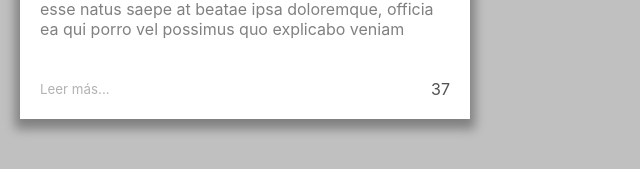
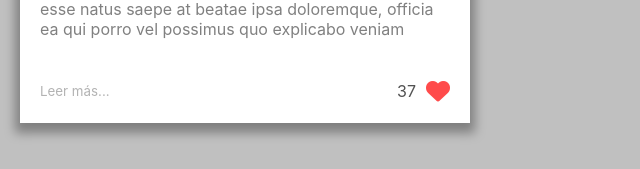
Before and after one commit to yanirafr/ejercicios-de-adalab, a React (Create React App) app in the folder Module-3/3.1/3.2/3.2-1/: page / in a window 1280 px wide. Shown: the part 361-530 px from the top of the page, without its empty margins (0-640 px from the left). Built offline with nearby package versions, Linux system fonts and the light colour scheme.

Commit message:
add footer icon and clean code

```diff
--- a/Module-3/3.1/3.2/3.2-1/public/index.html
+++ b/Module-3/3.1/3.2/3.2-1/public/index.html
@@ -3,41 +3,18 @@
   <head>
     <meta charset="utf-8" />
     <link rel="icon" href="%PUBLIC_URL%/favicon.ico" />
+    <script src="https://kit.fontawesome.com/1953876c10.js" crossorigin="anonymous"></script>
     <meta name="viewport" content="width=device-width, initial-scale=1" />
     <meta name="theme-color" content="#000000" />
     <meta
       name="description"
       content="Web site created using create-react-app"
     />
-    <link rel="apple-touch-icon" href="%PUBLIC_URL%/logo192.png" />
-    <!--
-      manifest.json provides metadata used when your web app is installed on a
-      user's mobile device or desktop. See https://developers.google.com/web/fundamentals/web-app-manifest/
-    -->
     <link rel="manifest" href="%PUBLIC_URL%/manifest.json" />
-    <!--
-      Notice the use of %PUBLIC_URL% in the tags above.
-      It will be replaced with the URL of the `public` folder during the build.
-      Only files inside the `public` folder can be referenced from the HTML.
-
-      Unlike "/favicon.ico" or "favicon.ico", "%PUBLIC_URL%/favicon.ico" will
-      work correctly both with client-side routing and a non-root public URL.
-      Learn how to configure a non-root public URL by running `npm run build`.
-    -->
     <title>React App</title>
   </head>
   <body>
     <noscript>You need to enable JavaScript to run this app.</noscript>
     <div id="root"></div>
-    <!--
-      This HTML file is a template.
-      If you open it directly in the browser, you will see an empty page.
-
-      You can add webfonts, meta tags, or analytics to this file.
-      The build step will place the bundled scripts into the <body> tag.
-
-      To begin the development, run `npm start` or `yarn start`.
-      To create a production bundle, use `npm run build` or `yarn build`.
-    -->
-  </body>
+    </body>
 </html>
--- a/Module-3/3.1/3.2/3.2-1/src/App.js
+++ b/Module-3/3.1/3.2/3.2-1/src/App.js
@@ -1,8 +1,8 @@
-import React, { Component } from "react";
+import React from "react";
 import catrina from "./catrina.png";
 import "./App.scss";
 
-class App extends Component {
+class App extends React.Component {
   render() {
     const appHeader = (
       <header className="header">
@@ -33,7 +33,7 @@ class App extends Component {
         <small className="footer__small">Leer más...</small>
         <div className="footer__likes">
           <p>37</p>
-          <i class="fas fa-heart"></i>
+          <i class="footer__icon fas fa-heart"></i>
         </div>
       </footer>
     );
--- a/Module-3/3.1/3.2/3.2-1/src/App.scss
+++ b/Module-3/3.1/3.2/3.2-1/src/App.scss
@@ -37,4 +37,10 @@
     display: flex;
     align-items: center;
   }
+  &__icon {
+    color: red;
+    opacity: 0.7;
+    font-size: 24px;
+    margin-left: 10px;
+  }
 }
```
